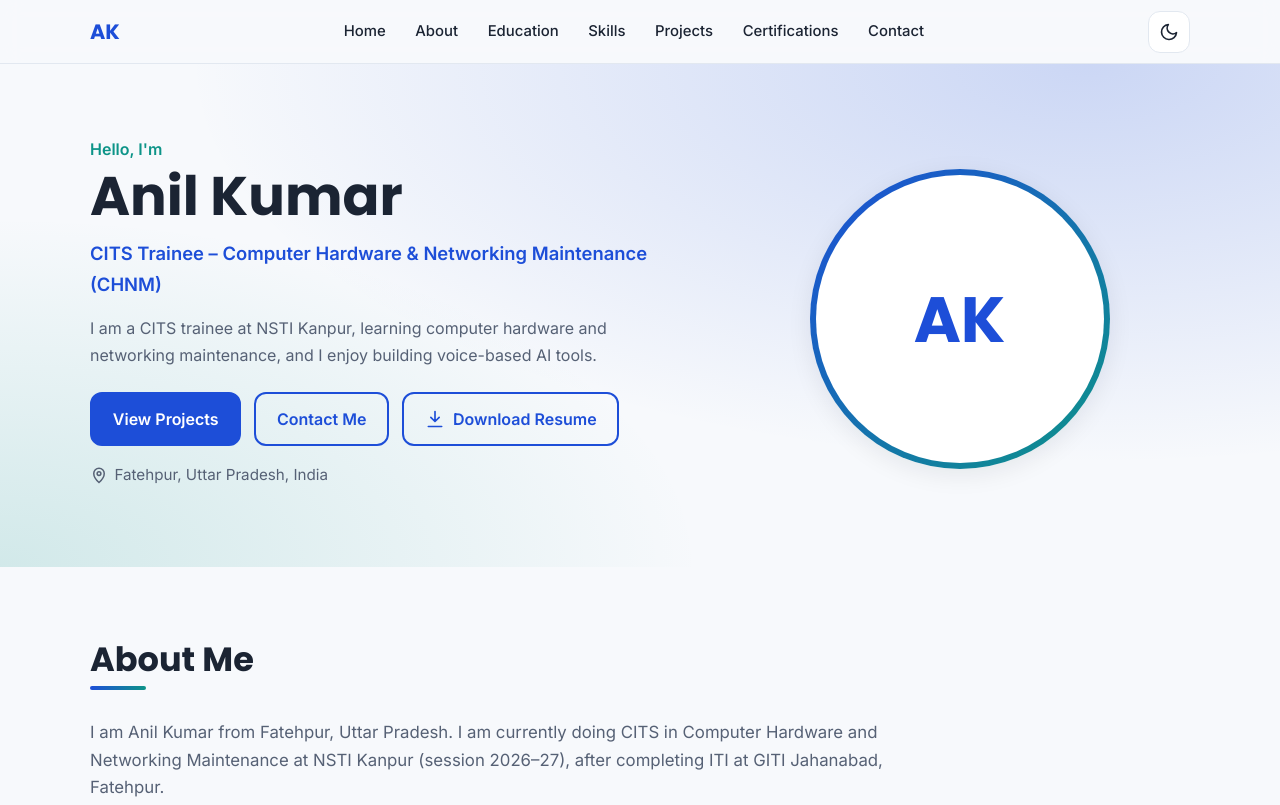
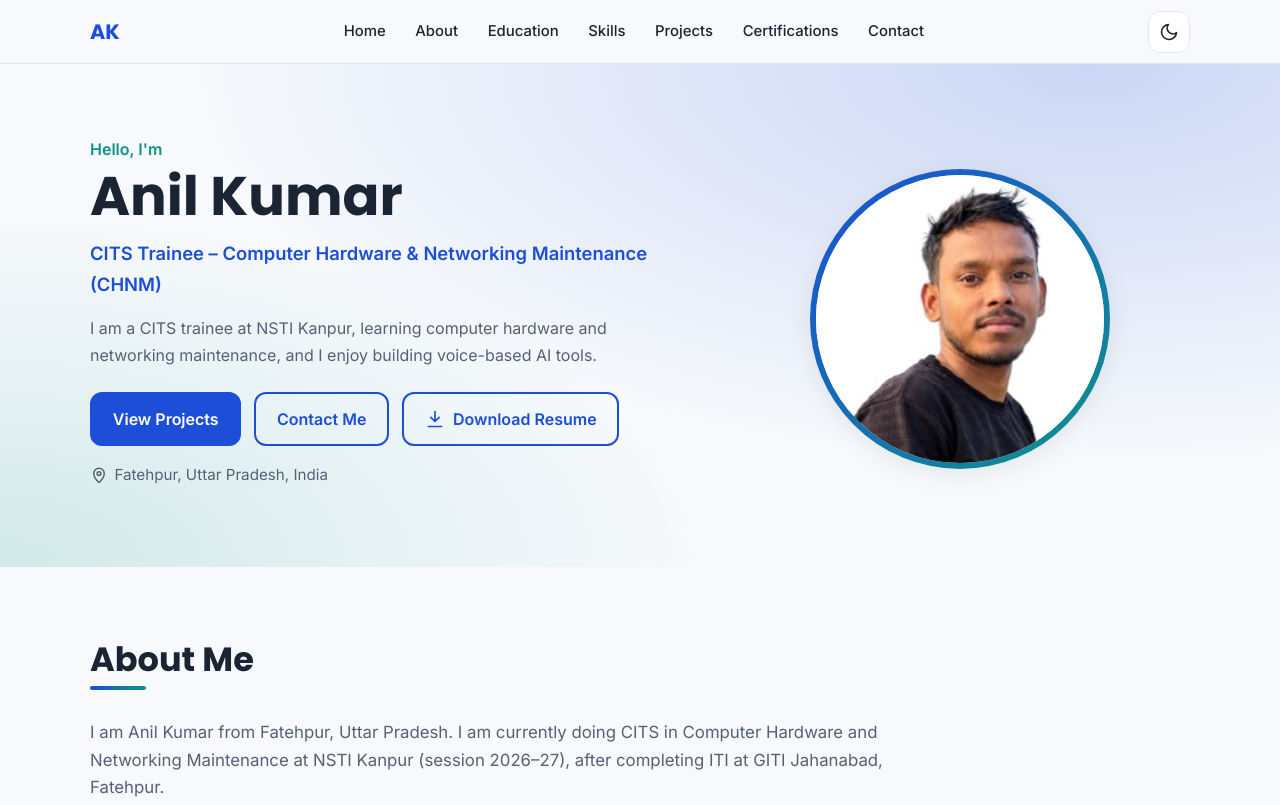
Before and after one commit to anilrajbodhh/Portfolio, a plain HTML site: page index.html in a window 1280 px wide. Shown: the top 805 px of the page. Drawn offline with Linux system fonts and the light colour scheme.

Commit message:
Add files via upload

```diff
--- a/css/style.css
+++ b/css/style.css
@@ -55,6 +55,7 @@ img { max-width: 100%; display: block; }
 .meta svg { width: 18px; height: 18px; fill: none; stroke: currentColor; stroke-width: 2; }
 .hero-photo { justify-self: center; width: min(300px, 70vw); aspect-ratio: 1; border-radius: 50%; padding: 6px; background: linear-gradient(135deg, var(--primary), var(--accent)); box-shadow: var(--shadow); }
 .hero-photo img, .avatar { width: 100%; height: 100%; border-radius: 50%; object-fit: cover; background: var(--surface); }
+.hero-photo img { object-position: center 25%; }
 .avatar { display: grid; place-items: center; font: 700 4rem 'Poppins', sans-serif; color: var(--primary); }
 
 /* ===== Sections & cards ===== */
--- a/js/script.js
+++ b/js/script.js
@@ -56,15 +56,17 @@ const PORTFOLIO_DATA = {
   // Add entries like: { title: "", organization: "", period: "", description: "" }
   training: [],
 
-  // Each entry: { name, organization, year (optional), link (optional) }
-  // Add the year or a certificate link later; empty fields are not shown.
+  // Each entry: { name, detail (optional), organization, year (optional), link (optional) }
+  // link = file inside assets/certificates/ (shows a "View certificate" button).
+  // Empty fields are not shown. Add year/link for the ones that are still empty.
   certifications: [
-    { name: "O Level", organization: "NIELIT India", year: "", link: "" },
-    { name: "CCC", organization: "NIELIT India", year: "", link: "" },
-    { name: "ADCA", organization: "P Tech Foundation", year: "", link: "" },
-    { name: "BCA", organization: "CSC e-Governance", year: "", link: "" },
-    { name: "FTCP", organization: "PKKVY", year: "", link: "" },
-    { name: "Directorate of Training & Employment", organization: "Wadhwani Foundation", year: "", link: "" }
+    { name: "O Level", detail: "O Level 'IT'", organization: "NIELIT India", year: "2026", link: "assets/certificates/o-level.pdf" },
+    { name: "CCC", detail: "", organization: "NIELIT India", year: "", link: "" },
+    { name: "ADCA", detail: "Advanced Diploma in Computer Application", organization: "P-Tech Foundation", year: "2021", link: "assets/certificates/adca.jpg" },
+    { name: "BCA", detail: "", organization: "CSC e-Governance", year: "", link: "" },
+    { name: "FTCP", detail: "Field Technician Computing and Peripherals", organization: "Electronics Sector Skills Council of India (ESSCI)", year: "2024", link: "assets/certificates/ftcp.pdf" },
+    { name: "Directorate of Training & Employment", detail: "", organization: "Wadhwani Foundation", year: "", link: "" },
+    { name: "AI Literacy", detail: "", organization: "IBM SkillsBuild", year: "2026", link: "assets/certificates/ai-literacy.pdf" }
   ]
 };
 
@@ -183,6 +185,7 @@ function renderCertifications(d) {
     <article class="card hoverable cert reveal">
       <span class="cert-ico" aria-hidden="true">${ICON.award}</span>
       <h3>${esc(c.name)}</h3>
+      ${c.detail ? `<p>${esc(c.detail)}</p>` : ""}
       ${c.organization ? `<p>${esc(c.organization)}</p>` : ""}
       ${c.year ? `<p>${esc(c.year)}</p>` : ""}
       ${c.link ? `<p><a href="${esc(c.link)}" target="_blank" rel="noopener noreferrer">View certificate</a></p>` : ""}
```
Also changed, not shown: assets/certificates/adca.jpg (added), assets/images/profile.jpg (added), 5 other files.
